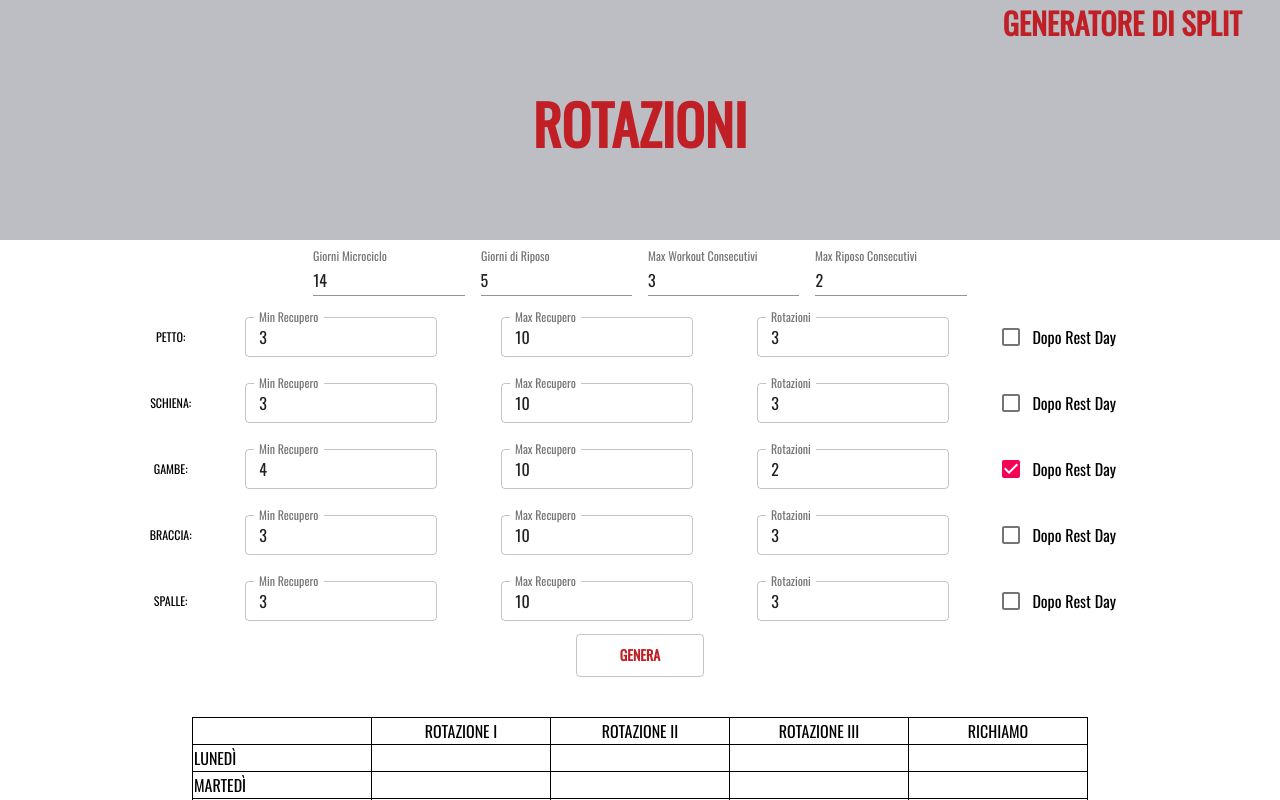
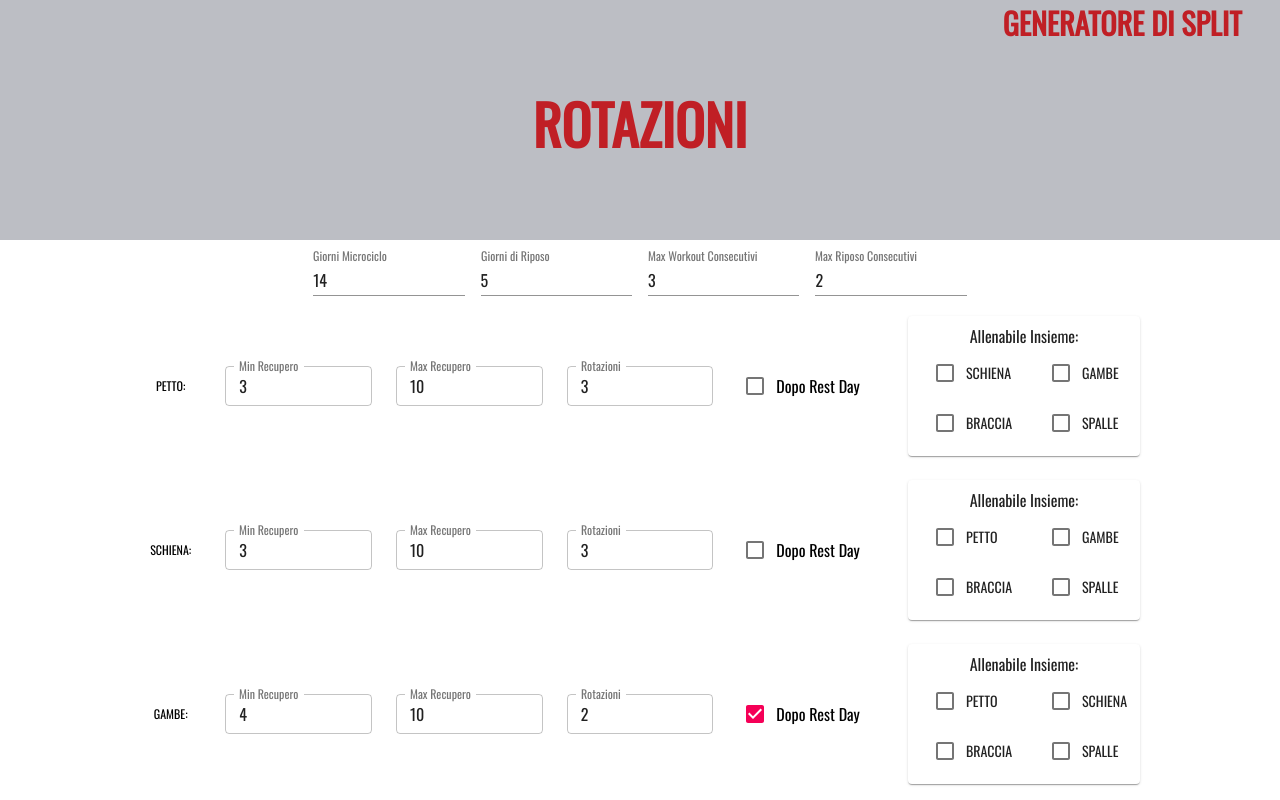
Before and after one commit to crybot/Rotazioni, a React (Create React App) app in the folder client/: page / in a window 1280 px wide. Shown: the top 800 px of the page. Built offline with nearby package versions, Linux system fonts and the light colour scheme.

Commit message:
Add user preferences list

```diff
--- a/client/src/InputGroup.js
+++ b/client/src/InputGroup.js
@@ -2,7 +2,7 @@ import React from 'react';
 import { Checkbox, Typography, Grid, TextField } from '@material-ui/core';
 import FormControlLabel from '@material-ui/core/FormControlLabel';
 import { makeStyles } from '@material-ui/core/styles';
-import '@fontsource/roboto';
+import PreferenceList from './PreferenceList'
 
 const useStyles = makeStyles((theme) => ({
   grid: {
@@ -11,7 +11,18 @@ const useStyles = makeStyles((theme) => ({
   },
 }));
 
+function mapGroup(group) {
+  return {
+    'chest': 'PETTO',
+    'back': 'SCHIENA',
+    'legs': 'GAMBE',
+    'arms': 'BRACCIA',
+    'delts': 'SPALLE'
+  }[group.toLowerCase()]
+}
+
 function InputGroup(props) {
+  const groups = ['PETTO', 'SCHIENA', 'GAMBE', 'BRACCIA', 'SPALLE']
   const classes = useStyles();
   return (
     <Grid className={classes.grid} alignItems="center" container spacing={3}>
@@ -24,7 +35,7 @@ function InputGroup(props) {
         </Typography>
       </Grid>
 
-      <Grid item xs={12} md={3}>
+      <Grid item xs={12} md={2}>
         <TextField
           size="small"
           name={props.name + '_rest_min'}
@@ -32,7 +43,7 @@ function InputGroup(props) {
           Recupero" variant="outlined" onChange={props.onChange}/>
       </Grid>
 
-      <Grid item xs={12} md={3}>
+      <Grid item xs={12} md={2}>
         <TextField
           size="small"
           name={props.name + '_rest_max'}
@@ -40,7 +51,7 @@ function InputGroup(props) {
           Recupero" variant="outlined" onChange={props.onChange}/>
       </Grid>
 
-      <Grid item xs={12} md={3}>
+      <Grid item xs={12} md={2}>
         <TextField
           size="small"
           name={props.name + '_rotations'}
@@ -58,6 +69,10 @@ function InputGroup(props) {
           }
           label="Dopo Rest Day" />
       </Grid>
+      <Grid item xs={12} md={3}>
+        <PreferenceList items={groups.filter((e) => e !== mapGroup(props.name))}>
+        </PreferenceList>
+      </Grid>
 
     </Grid>
   );
--- /dev/null
+++ b/client/src/PreferenceList.js
@@ -0,0 +1,46 @@
+import React from 'react';
+import { List, ListItem, ListItemText,
+  ListItemIcon, Checkbox,
+  Typography, Grid, Paper } from '@material-ui/core';
+import { makeStyles } from '@material-ui/core/styles';
+
+const useStyles = makeStyles((theme) => ({
+  grid: {
+    width: '80%',
+    margin: '0px',
+  },
+}));
+
+export default function PreferenceList(props) {
+  const classes = useStyles();
+  const items = props.items
+  const handleToggle = (event) => {
+
+  }
+
+  return (
+    <Paper className={classes.paper}>
+      <List dense component="div" role="list">
+        <Typography>Allenabile Insieme:</Typography>
+        <Grid container>
+          {
+            items.map((item) => {
+              return (
+                <Grid item xs={6}>
+                  <ListItem
+                    key={item}
+                    role="listitem" button
+                    onClick={handleToggle}>
+                    <Checkbox/>
+                    <ListItemText primary={item}/>
+                  </ListItem>
+                </Grid>
+              );
+            })
+          }
+        </Grid>
+      </List>
+    </Paper>
+  );
+
+}
```
